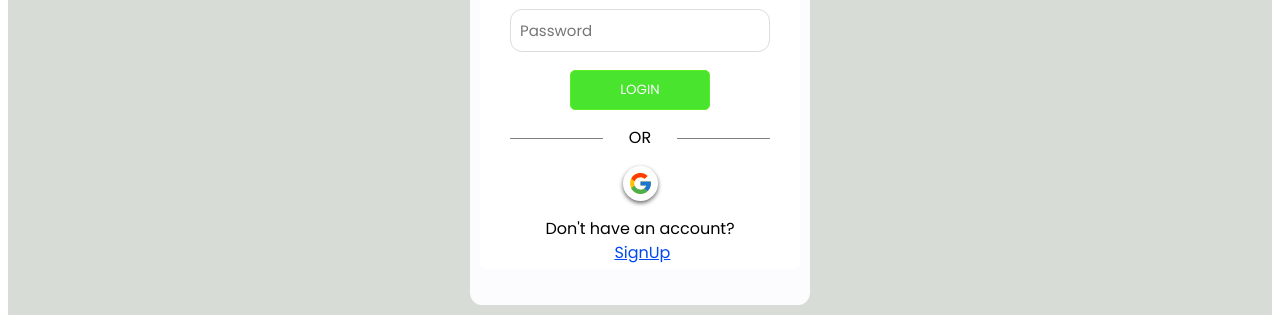
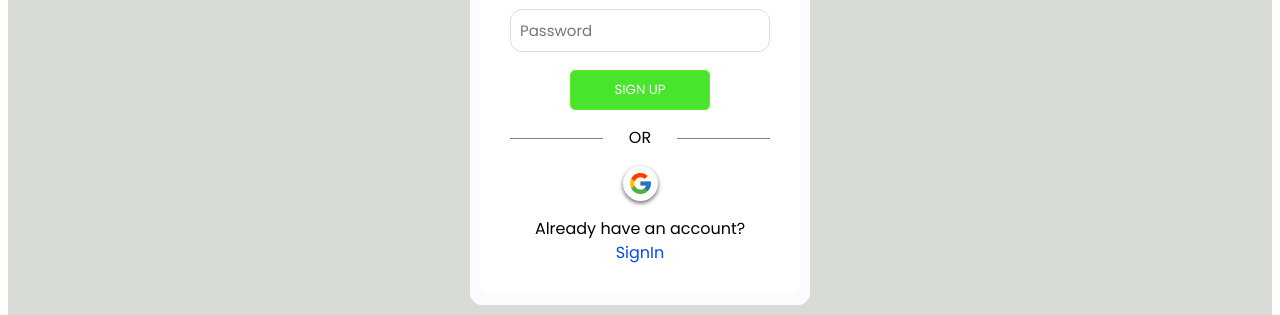
Before and after one commit to Gen1us1100/bus_ticket_system, a React (Vite) app in the folder frontend/BTS/: page /register in a window 1280 px wide. Shown: the part 468-783 px from the top of the page. Built offline with nearby package versions, Linux system fonts and the light colour scheme; some icons are missing.

Commit message:
routes,register page update

```diff
--- a/frontend/BTS/package.json
+++ b/frontend/BTS/package.json
@@ -15,7 +15,8 @@
     "react": "^18.3.1",
     "react-dom": "^18.3.1",
     "react-google-button": "^0.8.0",
-    "react-icons": "^5.2.1"
+    "react-icons": "^5.2.1",
+    "react-router-dom": "^6.24.1"
   },
   "devDependencies": {
     "@types/react": "^18.3.3",
--- a/frontend/BTS/src/Home/index.jsx
+++ b/frontend/BTS/src/Home/Register.jsx
@@ -2,8 +2,13 @@ import './index.scss'
 import vid from "../Assets/xyz.gif"
 import 'boxicons'
 import { FcGoogle } from "react-icons/fc";
+import { useNavigate } from "react-router-dom";
 
-export default function Home() {
+export default function Register() {
+
+    let navigate= useNavigate()
+
+
   return (
     <div className='container'>
     <div className='box'>
@@ -19,7 +24,7 @@ export default function Home() {
               <input type='text' placeholder='Password' required /><box-icon type='solid' name='lock-alt' color='#71c563'></box-icon>
             </div>
             <div className='input'>
-              <button type='submit' className='btn'>LOGIN</button>
+              <button type='submit' className='btn'>SIGN UP</button>
             </div>
 
 
@@ -38,7 +43,7 @@ export default function Home() {
             </div>
 
             <div className='sign-up'>
-                <p>Don't have an account?<br></br><a class="link" href='#'>SignUp</a></p>
+                <p>Already have an account?<br></br><a className="link" onClick={() => navigate("/")}>SignIn</a></p>
 
             </div>
 
@@ -50,5 +55,6 @@ export default function Home() {
 
     </div>
     </div>
+
   )
 }
--- /dev/null
+++ b/frontend/BTS/src/Home/SignIn.jsx
@@ -0,0 +1,58 @@
+import './index.scss'
+import vid from "../Assets/xyz.gif"
+import 'boxicons'
+import { FcGoogle } from "react-icons/fc";
+import { useNavigate } from "react-router-dom";
+
+export default function Login() {
+
+  let navigate= useNavigate()
+
+  return (
+    <div className='container'>
+    <div className='box'>
+        <div className='welcome'>Welcome to BTS!</div>
+        <div className='gif'><img src={vid} alt="loading..." /></div>
+
+        <div className='login'>
+          <form>
+            <div className='input'>
+              <input type='text' placeholder='Email' required /><box-icon name='user-circle' type='solid' color='#71c563' ></box-icon>
+            </div>
+            <div className='input'>
+              <input type='text' placeholder='Password' required /><box-icon type='solid' name='lock-alt' color='#71c563'></box-icon>
+            </div>
+            <div className='input'>
+              <button type='submit' className='btn'>LOGIN</button>
+            </div>
+
+
+            <div style={{display: 'flex', flexDirection: 'row', alignItems: 'center'}}>
+            <div style={{flex: 1, height: '1px', backgroundColor: 'GREY'}} />
+
+            <div style={{padding: '0 2px'}}>
+            <p style={{width: '70px', textAlign: 'center',fontWeight: 'bold',color:'black'}}>OR</p>
+            </div>
+            <div style={{flex: 1, height: '1px', backgroundColor: 'GREY'}} /></div>
+
+            <div className='google'>
+            <button className='g-btn' onClick={() => { console.log('Google sign-in button clicked') }}>
+            <FcGoogle size={25} />
+            </button>
+            </div>
+
+            <div className='sign-up'>
+                <p>Don't have an account?<br></br><a className="link" onClick={() => navigate("/register")}>SignUp</a></p>
+
+            </div>
+
+          </form>
+
+
+
+        </div>
+
+    </div>
+    </div>
+  )
+}
--- a/frontend/BTS/src/Home/index.scss
+++ b/frontend/BTS/src/Home/index.scss
@@ -108,18 +108,18 @@
           }
       }
       .sign-up
-      {display: flex;
-       align-items: center;
-       justify-content: center;
-      background-color:rgb(255, 255, 255);
-      color:  black;
+      { display: flex;
+        align-items: center;
+        justify-content: center;
+        background-color:rgb(255, 255, 255);
+        color:  black;
+
       .link{
-        position:absolute;
-        left: 48%;
-        right:52%;
+        justify-content: center;
+        display: flex;
+        align-items: center;
         color: rgb(0, 72, 241);
-
-
+        cursor: pointer;
       }
       }
 }
--- /dev/null
+++ b/frontend/BTS/src/Routes/index.jsx
@@ -0,0 +1,14 @@
+import { createBrowserRouter } from "react-router-dom";
+import Login from "../Home/SignIn";
+import Register from "../Home/Register";
+
+export const router = createBrowserRouter([
+    {
+        path:"/",
+        element:<Login />
+    },
+    {
+        path:"/register",
+        element:<Register />
+    }
+])
--- a/frontend/BTS/src/main.jsx
+++ b/frontend/BTS/src/main.jsx
@@ -1,10 +1,12 @@
 import React from 'react'
+import {router} from "./Routes"
 import ReactDOM from 'react-dom/client'
-import Home from './Home/index'
+import { RouterProvider } from "react-router-dom";
 import './index.css'
+
 
 ReactDOM.createRoot(document.getElementById('root')).render(
   <React.StrictMode>
-    <Home />
+    <RouterProvider router={router} />
   </React.StrictMode>,
 )
```
Also changed, not shown: 1 other file (tests, documents, lock files or other folders).
